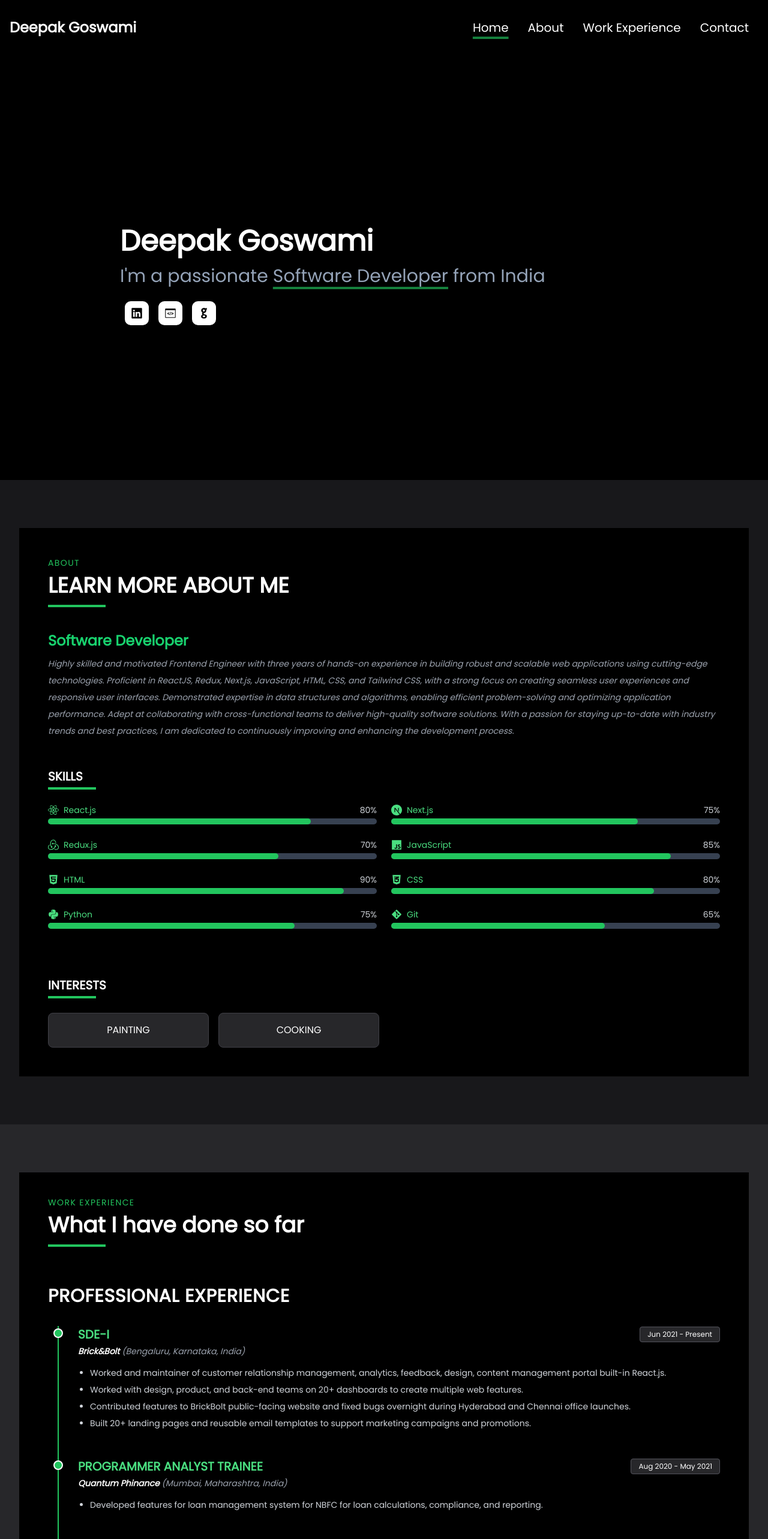
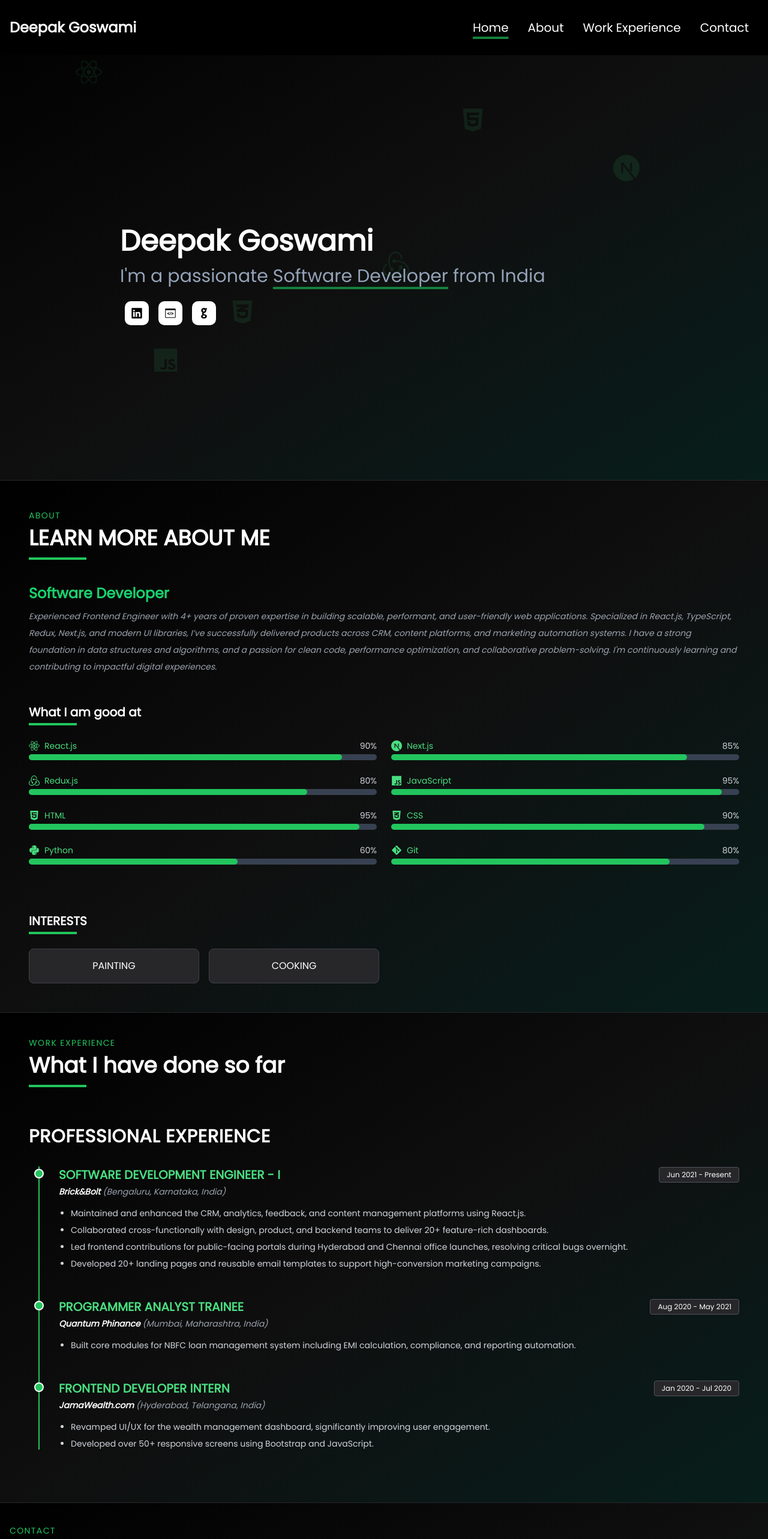
Before and after one commit to DeepakGoswami5/deepakgoswami5.github.io, a React (Create React App) app: page / in a window 1280 px wide. Shown: the top 2565 px of the page at 60% size. Built offline with nearby package versions, Linux system fonts and the light colour scheme.

Commit message:
added more enhacement

```diff
--- a/src/App.css
+++ b/src/App.css
@@ -38,3 +38,11 @@ button:hover{
 body{
     background-color: rgba(0, 0, 0, 1.0);
 }
+@keyframes floatY {
+    0% {
+      transform: translateY(0px) scale(1);
+    }
+    100% {
+      transform: translateY(-20px) scale(1.1);
+    }
+  }
--- /dev/null
+++ b/src/components/animatedBg/animatedBg.jsx
@@ -0,0 +1,37 @@
+// animatedBg.jsx
+import { SKILLS } from '../../constant/data'
+
+const FloatingIcon = ({ Icon, style }) => (
+    <div
+        className="absolute opacity-10"
+        style={{
+            ...style,
+            animation: 'floatY 6s ease-in-out infinite alternate',
+        }}
+    >
+        <Icon className="w-10 h-10 text-green-400" />
+    </div>
+)
+
+const AnimatedBg = () => {
+    // Pick a few random positions (static or dynamic)
+    const positions = [
+        { top: '15%', left: '10%' },
+        { top: '35%', left: '80%' },
+        { top: '55%', left: '50%' },
+        { top: '75%', left: '20%' },
+        { top: '25%', left: '60%' },
+        { top: '65%', left: '30%' },
+    ]
+
+    return (
+        <div className="absolute inset-0 overflow-hidden pointer-events-none z-0">
+            {positions.map((pos, idx) => {
+                const SkillIcon = SKILLS[idx % SKILLS.length].icon
+                return <FloatingIcon key={idx} Icon={SkillIcon} style={pos} />
+            })}
+        </div>
+    )
+}
+
+export default AnimatedBg
--- a/src/constant/data.jsx
+++ b/src/constant/data.jsx
@@ -5,7 +5,7 @@ export const NAME = "Deepak Goswami"
 export const DESCRIPTION = "I'm a passionate Software Developer from Bengaluru"
 export const HOME_DESIGNATION_DATA = "Software Developer"
 export const DESIGNATION = "Software Developer"
-export const ABOUT_SUMMARY = "Highly skilled and motivated Frontend Engineer with three years of hands-on experience in building robust and scalable web applications using cutting-edge technologies. Proficient in ReactJS, Redux, Next.js, JavaScript, HTML, CSS, and Tailwind CSS, with a strong focus on creating seamless user experiences and responsive user interfaces. Demonstrated expertise in data structures and algorithms, enabling efficient problem-solving and optimizing application performance. Adept at collaborating with cross-functional teams to deliver high-quality software solutions. With a passion for staying up-to-date with industry trends and best practices, I am dedicated to continuously improving and enhancing the development process."
+export const ABOUT_SUMMARY = "Experienced Frontend Engineer with 4+ years of proven expertise in building scalable, performant, and user-friendly web applications. Specialized in React.js, TypeScript, Redux, Next.js, and modern UI libraries, I’ve successfully delivered products across CRM, content platforms, and marketing automation systems. I have a strong foundation in data structures and algorithms, and a passion for clean code, performance optimization, and collaborative problem-solving. I'm continuously learning and contributing to impactful digital experiences."
 
 // Tab list for menu + routing
 export const TABS = [
@@ -54,14 +54,14 @@ export const CONTACT_PAGE = {
     description: "CONTACT ME"
 }
 export const SKILLS = [
-    { name: "React.js", level: 80, icon: FaReact },
-    { name: "Next.js", level: 75, icon: SiNextdotjs },
-    { name: "Redux.js", level: 70, icon: SiRedux },
-    { name: "JavaScript", level: 85, icon: FaJs },
-    { name: "HTML", level: 90, icon: FaHtml5 },
-    { name: "CSS", level: 80, icon: FaCss3Alt },
-    { name: "Python", level: 75, icon: FaPython },
-    { name: "Git", level: 65, icon: FaGitAlt },
+    { name: "React.js", level: 90, icon: FaReact },
+    { name: "Next.js", level: 85, icon: SiNextdotjs },
+    { name: "Redux.js", level: 80, icon: SiRedux },
+    { name: "JavaScript", level: 95, icon: FaJs },
+    { name: "HTML", level: 95, icon: FaHtml5 },
+    { name: "CSS", level: 90, icon: FaCss3Alt },
+    { name: "Python", level: 60, icon: FaPython }, // Optional, if relevant in role
+    { name: "Git", level: 80, icon: FaGitAlt },
   ];
 export const INTERESTS = ["PAINTING", "COOKING"]
 export const CAROUSEL = [
@@ -83,16 +83,16 @@ export const EDUCATION = [
 
 export const EXPERIENCE = [
     {
-        title: "SDE-I",
+      title: "Software Development Engineer - I",
       id: "1",
       subTitle: 'Brick&Bolt',
       duration: 'Jun 2021 - Present',
       description: "Bengaluru, Karnataka, India",
       achievement: [
-            "Worked and maintainer of customer relationship management, analytics, feedback, design, content management portal built-in React.js.",
-            "Worked with design, product, and back-end teams on 20+ dashboards to create multiple web features.",
-            "Contributed features to BrickBolt public-facing website and fixed bugs overnight during Hyderabad and Chennai office launches.",
-            "Built 20+ landing pages and reusable email templates to support marketing campaigns and promotions."
+        "Maintained and enhanced the CRM, analytics, feedback, and content management platforms using React.js.",
+        "Collaborated cross-functionally with design, product, and backend teams to deliver 20+ feature-rich dashboards.",
+        "Led frontend contributions for public-facing portals during Hyderabad and Chennai office launches, resolving critical bugs overnight.",
+        "Developed 20+ landing pages and reusable email templates to support high-conversion marketing campaigns."
       ]
     },
     {
@@ -102,18 +102,18 @@ export const EXPERIENCE = [
       duration: 'Aug 2020 - May 2021',
       description: "Mumbai, Maharashtra, India",
       achievement: [
-            " Developed features for loan management system for NBFC for loan calculations, compliance, and reporting.",
+        "Built core modules for NBFC loan management system including EMI calculation, compliance, and reporting automation.",
       ]
     },
     {
-        title: "Software Engineer Intern",
+      title: "Frontend Developer Intern",
       id: "3",
       subTitle: 'JamaWealth.com',
       duration: 'Jan 2020 - Jul 2020',
       description: "Hyderabad, Telangana, India",
       achievement: [
-            "Redesigned wealth management and financial planning manager platform.",
-            "Built 50+ responsive screens using bootstrap framework"
+        "Revamped UI/UX for the wealth management dashboard, significantly improving user engagement.",
+        "Developed over 50+ responsive screens using Bootstrap and JavaScript."
       ]
     },
   ]
--- a/src/pages/about/index.jsx
+++ b/src/pages/about/index.jsx
@@ -4,7 +4,7 @@ import { motion } from "framer-motion";
 
 const About = () => {
   return (
-    <div className="bg-black max-w-screen-xl mx-auto px-4 sm:px-6 md:px-12 py-8 sm:py-12">
+    <div className="max-w-screen-xl mx-auto px-4 sm:px-6 md:px-12 py-8 sm:py-12">
       <PageHeader data={ABOUT_PAGE} />
 
       {/* Summary Section */}
@@ -31,7 +31,7 @@ const About = () => {
       {/* Skills Section */}
       <div className="mt-10">
         <h3 className="text-lg sm:text-xl font-semibold text-white mb-3">
-          SKILLS
+          What I am good at
           <div className="w-16 sm:w-20 h-1 bg-green-500 mt-1" />
         </h3>
 
--- a/src/pages/contact/index.jsx
+++ b/src/pages/contact/index.jsx
@@ -23,7 +23,7 @@ const Contact = () => {
             });
     };
     return (
-        <div className="bg-black md:bg-blend-darken max-w-screen-xl md:mx-auto p-4 mt-5">
+        <div className="md:bg-blend-darken max-w-screen-xl md:mx-auto p-4 mt-5">
             <PageHeader
                 data={CONTACT_PAGE}
             />
--- a/src/pages/home/index.jsx
+++ b/src/pages/home/index.jsx
@@ -2,6 +2,7 @@ import { useState, useEffect } from 'react'
 import { motion, AnimatePresence } from 'framer-motion'
 import { NAME, TABS, HOME_DESIGNATION_DATA } from '../../constant/data'
 import SocialMediaIcon from '../../components/socialMediaIcon'
+import AnimatedBg from '../../components/animatedBg/animatedBg';
 import About from '../about'
 import Resume from '../resume'
 import Contact from '../contact'
@@ -90,12 +91,13 @@ const Home = () => {
             {/* Hero */}
             <motion.div
                 id="home"
-                className="flex h-screen items-center pt-32 px-4 sm:px-10 bg-black"
+                className="relative flex h-screen items-center pt-32 px-4 sm:px-10 bg-gradient-to-br from-black via-[#0f0f0f] to-[#071e1b] overflow-hidden"
                 initial={{ opacity: 0, y: 40 }}
                 animate={{ opacity: 1, y: 0 }}
                 transition={{ duration: 0.6 }}
             >
-                <div className="ml-2 sm:ml-8 md:ml-20 lg:ml-40">
+                <AnimatedBg />
+                <div className="ml-2 sm:ml-8 md:ml-20 lg:ml-40 z-10">
                     <motion.div className="text-2xl md:text-5xl text-white font-bold mb-4">
                         {NAME}
                     </motion.div>
@@ -107,19 +109,29 @@ const Home = () => {
             </motion.div>
 
             {/* About */}
-            <section id="about" className="min-h-screen px-4 py-16 sm:px-8 sm:py-20 bg-zinc-900 text-white">
+            <section
+                id="about"
+                className="border-t border-zinc-800 bg-gradient-to-br from-black via-[#0f0f0f] to-[#071e1b] text-white"
+            >
                 <About />
             </section>
 
             {/* Resume */}
-            <section id="work" className="min-h-screen px-4 py-16 sm:px-8 sm:py-20 bg-zinc-800 text-white">
+            <section
+                id="work"
+                className="border-t border-zinc-800 bg-gradient-to-br from-black via-[#0f0f0f] to-[#071e1b] text-white"
+            >
                 <Resume />
             </section>
 
             {/* Contact */}
-            <section id="contact" className="min-h-screen px-4 py-16 sm:px-8 sm:py-20 bg-zinc-700 text-white">
+            <section
+                id="contact"
+                className="border-t border-zinc-800 bg-gradient-to-br from-black via-[#0f0f0f] to-[#071e1b] text-white"
+            >
                 <Contact />
             </section>
+
 
         </>
     )
--- a/src/pages/resume/index.jsx
+++ b/src/pages/resume/index.jsx
@@ -4,7 +4,7 @@ import TimeLine from "../../components/timeLine";
 
 const Resume = () => {
     return (
-        <div className="bg-black max-w-screen-xl mx-auto px-4 sm:px-6 md:px-12 py-10">
+        <div className="max-w-screen-xl mx-auto px-4 sm:px-6 md:px-12 py-10">
             <PageHeader data={RESUME_PAGE} />
             {/* Work Experience Section */}
             <div className="mt-16">
```
Also changed, not shown: 12 other files (tests, documents, lock files or other folders). Lines whose indentation alone changed are shown as unchanged.
